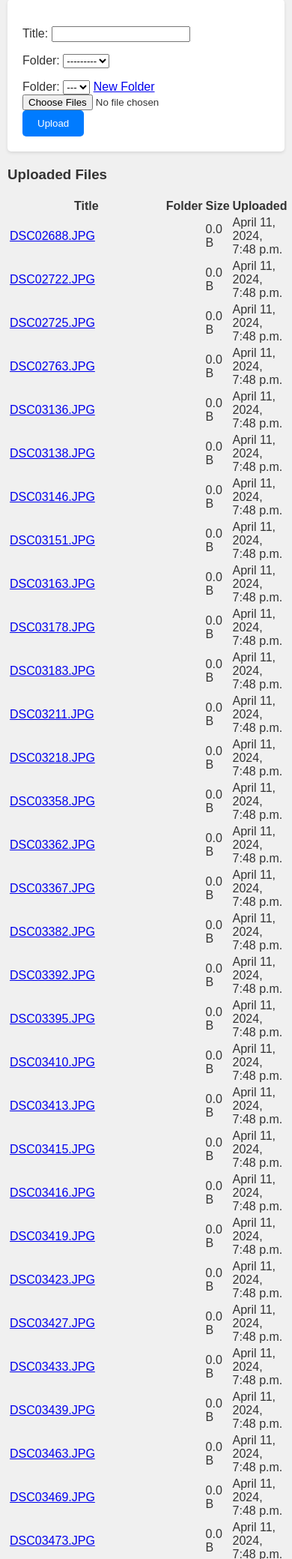
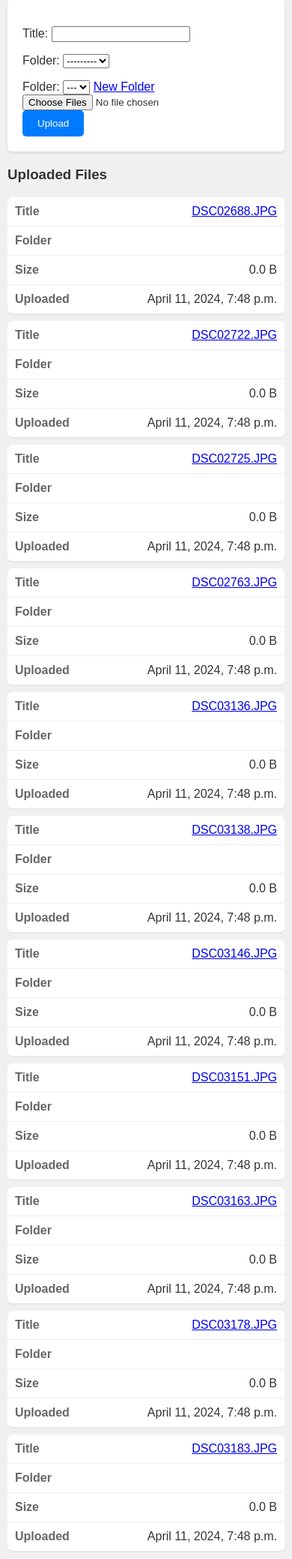
Before and after one commit to Parmjot23/drop-box2, a Django app: page / in a window 390 px wide. Shown: the part 146-2225 px from the top of the page at 75% size. Run offline with Django 5.2, Linux system fonts and the light colour scheme; a user stored in the database is signed in; data comes from the database, SQL or seed files in the repository; data that the repository does not hold is empty.

Commit message:
feat: Add PWA features and improve UI (#8)
This commit introduces Progressive Web App capabilities, including a service worker and manifest file, for offline support and better user experience. It also includes UI enhancements for responsive tables and improved thumbnail generation for videos.

Co-authored-by: Cursor Agent <cursoragent@cursor.com>

```diff
--- a/documents/models.py
+++ b/documents/models.py
@@ -67,14 +67,18 @@ class Document(models.Model):
         return f"{size:.1f} PB"
 
     def generate_video_thumbnail(self):
-        clip = VideoFileClip(self.file.path)
-        frame = clip.get_frame(4)  # Get a frame at 1 second
-
-        frame_image = Image.fromarray(frame)
-        frame_io = BytesIO()
-        frame_image.save(frame_io, 'JPEG', quality=85)
-        self.thumbnail.save(f'{os.path.splitext(self.file.name)[0]}_thumbnail.jpg',
-                            ContentFile(frame_io.getvalue()), save=False)
+        try:
+            clip = VideoFileClip(self.file.path)
+            frame = clip.get_frame(4)
+            clip.close()
+            frame_image = Image.fromarray(frame)
+            frame_io = BytesIO()
+            frame_image.save(frame_io, 'JPEG', quality=85)
+            self.thumbnail.save(f'{os.path.splitext(self.file.name)[0]}_thumbnail.jpg',
+                                ContentFile(frame_io.getvalue()), save=False)
+        except Exception:
+            # Silently skip thumbnail generation if dependencies like ffmpeg are missing
+            return
 
     def generate_image_thumbnail(self):
         img = Image.open(self.file.path)
--- a/documents/static/mystyle.css
+++ b/documents/static/mystyle.css
@@ -119,6 +119,49 @@ ul li {
 ul li a {
     color: #007bff;
     text-decoration: none;
+}
+
+.table-responsive {
+    width: 100%;
+    overflow-x: auto;
+}
+
+table {
+    width: 100%;
+    border-collapse: collapse;
+}
+
+th, td {
+    padding: 8px;
+    text-align: left;
+}
+
+@media (max-width: 480px) {
+    table thead {
+        display: none;
+    }
+    table tr {
+        display: block;
+        margin-bottom: 10px;
+        background: #fff;
+        border-radius: 6px;
+        box-shadow: 0 1px 3px rgba(0,0,0,0.08);
+    }
+    table td {
+        display: flex;
+        justify-content: space-between;
+        padding: 10px;
+        border-bottom: 1px solid #eee;
+    }
+    table td:last-child {
+        border-bottom: none;
+    }
+    table td::before {
+        content: attr(data-label);
+        font-weight: bold;
+        margin-right: 10px;
+        color: #666;
+    }
 }
 
 form {
--- a/documents/static/upload.js
+++ b/documents/static/upload.js
@@ -2,6 +2,9 @@ function uploadFiles(form, fileInput) {
     const files = fileInput.files;
     const progressContainer = document.getElementById('progress-container');
     const csrfToken = form.querySelector('input[name=csrfmiddlewaretoken]').value;
+    const uploadButton = form.querySelector('button[type="submit"]');
+    const folderSelect = form.querySelector('#id_folder');
+    if (uploadButton) uploadButton.disabled = true;
     Array.from(files).forEach(file => {
         const wrapper = document.createElement('div');
         wrapper.className = 'upload-progress';
@@ -16,9 +19,14 @@ function uploadFiles(form, fileInput) {
 
         const formData = new FormData();
         formData.append('file', file);
+        if (folderSelect && folderSelect.value) {
+            formData.append('folder', folderSelect.value);
+        }
         const xhr = new XMLHttpRequest();
         xhr.open('POST', form.action);
         xhr.setRequestHeader('X-CSRFToken', csrfToken);
+        xhr.setRequestHeader('X-Requested-With', 'XMLHttpRequest');
+        xhr.responseType = 'json';
         xhr.upload.addEventListener('progress', e => {
             if (e.lengthComputable) {
                 progress.value = (e.loaded / e.total) * 100;
@@ -26,6 +34,13 @@ function uploadFiles(form, fileInput) {
         });
         xhr.addEventListener('load', () => {
             progress.value = 100;
+            label.textContent = file.name + ': Uploaded ✓';
+        });
+        xhr.addEventListener('error', () => {
+            label.textContent = file.name + ': Failed ✗';
+        });
+        xhr.addEventListener('loadend', () => {
+            if (uploadButton) uploadButton.disabled = false;
         });
         xhr.send(formData);
     });
--- a/documents/templates/base.html
+++ b/documents/templates/base.html
@@ -7,6 +7,8 @@
     <title>Local Dropbox</title>
      <link rel="stylesheet" href="https://cdn.jsdelivr.net/npm/aos@2.3.1/dist/aos.css" />
      <link rel="stylesheet" href="{% static 'mystyle.css' %}"><!-- Add your CSS files here -->
+     <link rel="manifest" href="{% static 'manifest.webmanifest' %}">
+     <meta name="theme-color" content="#0d6efd">
 </head>
 <body>
 <div class="navbar">
@@ -52,6 +54,15 @@
         {% endblock %}
     </main>
      <script src="https://cdn.jsdelivr.net/npm/aos@2.3.1/dist/aos.js"></script>
+     <script>
+       if ('serviceWorker' in navigator) {
+         window.addEventListener('load', function() {
+           navigator.serviceWorker.register('/service-worker.js').catch(function(err){
+             console.log('SW registration failed', err);
+           });
+         });
+       }
+     </script>
     <script>
       document.getElementById('navbar-toggle').addEventListener('click', function() {
         document.querySelector('.navbar').classList.toggle('open');
@@ -61,11 +72,18 @@
         once: true, // whether animation should happen only once - while scrolling down
         mirror: false, // whether elements should animate out while scrolling past them
       });
-      document.getElementById('grid-selector').addEventListener('change', function() {
-          var columns = this.value;
-          var list = document.getElementById('myList');
-          list.style.gridTemplateColumns = `repeat(${columns}, 1fr)`;
-        });
+      (function(){
+        var gridSelector = document.getElementById('grid-selector');
+        if (gridSelector) {
+          gridSelector.addEventListener('change', function() {
+            var columns = this.value;
+            var list = document.getElementById('myList');
+            if (list) {
+              list.style.gridTemplateColumns = `repeat(${columns}, 1fr)`;
+            }
+          });
+        }
+      })();
         document.addEventListener('keydown', function(event) {
             if (event.key === 'ArrowRight') {
                 {% if next_document %}
--- a/documents/templates/main.html
+++ b/documents/templates/main.html
@@ -19,15 +19,21 @@
     </form>
     <div id="progress-container"></div>
 </div><h3>Uploaded Files</h3>
+<div class="table-responsive">
   <table>
+    <thead>
       <tr><th>Title</th><th>Folder</th><th>Size</th><th>Uploaded</th></tr>
+    </thead>
+    <tbody>
       {% for document in documents %}
       <tr>
-    <td><a href="{% url 'document_detail' document.id %}">{{ document.title }}</a></td>
-    <td>{{ document.folder.name|default:'' }}</td>
-    <td>{{ document.size_display }}</td>
-    <td>{{ document.uploaded_at }}</td>
+        <td data-label="Title"><a href="{% url 'document_detail' document.id %}">{{ document.title }}</a></td>
+        <td data-label="Folder">{{ document.folder.name|default:'' }}</td>
+        <td data-label="Size">{{ document.size_display }}</td>
+        <td data-label="Uploaded">{{ document.uploaded_at }}</td>
       </tr>
       {% endfor %}
+    </tbody>
   </table>
+</div>
 <script src="{% static 'upload.js' %}"></script>{% endblock %}
--- a/documents/templates/others.html
+++ b/documents/templates/others.html
@@ -7,7 +7,7 @@
         {% for document in documents %}
         <li data-aos="fade-up" data-aos-duration="800">
             <div>
-                    <a href="{{ document.file.url }}" target="_blank" rel="noopener noreferrer">{{document.title}}
+                    <a href="{% url 'document_detail' document.id %}">{{document.title}}
                     </a>
             </div>
         </li>
--- a/documents/templates/photos.html
+++ b/documents/templates/photos.html
@@ -9,11 +9,11 @@
             <div class="document-thumbnail">
                 <!-- Use the thumbnail or a generic image as a clickable link -->
                 {% if document.thumbnail %}
-                    <a href="{% url 'document_detail' document.id %}" target="_blank" rel="noopener noreferrer">
+                    <a href="{% url 'document_detail' document.id %}">
                         <img src="{{ document.thumbnail.url }}" alt="Thumbnail" class="img-thumbnail">
                     </a>
                 {% else %}
-                    <a href="{{ document.file.url }}" target="_blank" rel="noopener noreferrer">
+                    <a href="{% url 'document_detail' document.id %}">
                         <img style="height:80px" src="{% static 'img.png' %}" alt="No thumbnail" class="img-thumbnail">
                         <p>{{document.title}}</p>
                     </a>
--- a/documents/templates/search_results.html
+++ b/documents/templates/search_results.html
@@ -19,7 +19,7 @@
                         <img src="{{ document.thumbnail.url }}" alt="Thumbnail" class="img-thumbnail">
                     </a>
                 {% else %}
-                    <a href="{{ document.file.url }}">
+                    <a href="{% url 'document_detail' document.id %}">
                         <img style="height:80px" src="{% static 'img.png' %}" alt="No thumbnail" class="img-thumbnail">
                         <p>{{ document.title }}</p>
                     </a>
--- a/documents/templates/videos.html
+++ b/documents/templates/videos.html
@@ -9,11 +9,11 @@
             <div class="document-thumbnail">
                 <!-- Use the thumbnail or a generic image as a clickable link -->
                 {% if document.thumbnail %}
-                    <a href="{{ document.file.url }}" target="_blank" rel="noopener noreferrer">
+                    <a href="{% url 'document_detail' document.id %}">
                         <img src="{{ document.thumbnail.url }}" alt="Thumbnail" class="img-thumbnail">
                     </a>
                 {% else %}
-                    <a href="{{ document.file.url }}" target="_blank" rel="noopener noreferrer">
+                    <a href="{% url 'document_detail' document.id %}">
                         <img style="height:80px" src="{% static 'img.png' %}" alt="No thumbnail" class="img-thumbnail">
                         <p>{{document.title}}</p>
                     </a>
--- a/documents/urls.py
+++ b/documents/urls.py
@@ -3,6 +3,7 @@ from django.contrib.auth import views as auth_views
 from . import views
 
 urlpatterns = [
+    path('service-worker.js', views.service_worker, name='service_worker'),
     path('', views.main, name='home'),
     path('upload/', views.main, name='upload_file'),
     path('photos/', views.photos, name='photos'),
--- a/documents/views.py
+++ b/documents/views.py
@@ -4,6 +4,8 @@ from .models import Document, Folder, Comment
 from django.shortcuts import render, redirect
 from django.shortcuts import get_object_or_404
 from django.http import JsonResponse
+from django.http import HttpResponse, HttpResponseNotFound
+from django.contrib.staticfiles import finders
 
 
 @login_required
@@ -93,6 +95,8 @@ def document_detail(request, document_id):
         'prev_document': prev_document,
         'comments': comments,
         'comment_form': form,
+        'is_video': document.is_video(),
+        'is_image': document.is_image(),
     })
 
 
@@ -165,3 +169,17 @@ def create_folder(request):
     else:
         form = FolderForm()
     return render(request, 'create_folder.html', {'form': form})
+
+
+def service_worker(request):
+    sw_path = finders.find('service-worker.js')
+    if sw_path:
+        try:
+            with open(sw_path, 'rb') as f:
+                content = f.read()
+            response = HttpResponse(content, content_type='application/javascript')
+            response['Service-Worker-Allowed'] = '/'
+            return response
+        except Exception:
+            return HttpResponseNotFound('Not Found')
+    return HttpResponseNotFound('Not Found')
```
Also changed, not shown: documents/static/service-worker.js (added, +34 -0 lines), documents/templates/document_detail.html (+5 -3 lines), documents/static/manifest.webmanifest (added). Lines whose indentation alone changed are shown as unchanged.
